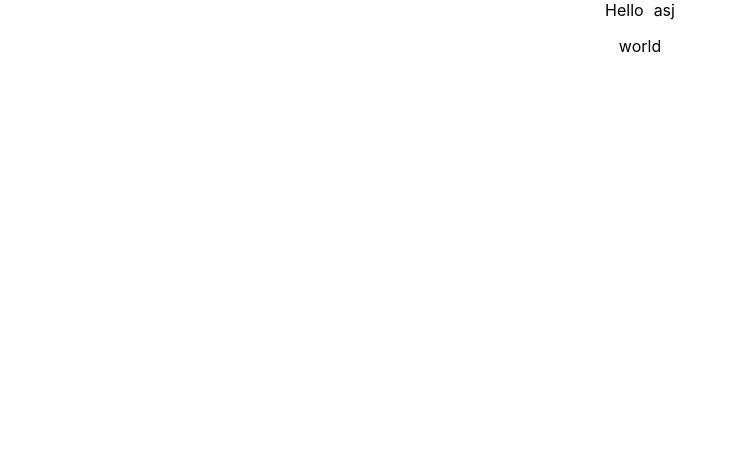
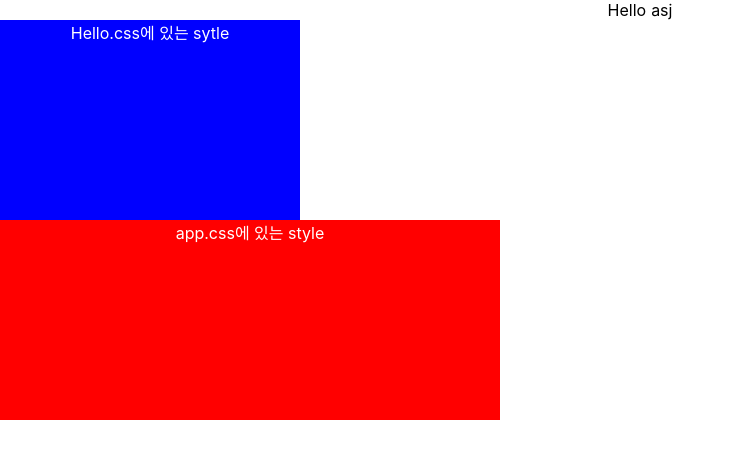
Before and after one commit to ahn-sujin/create-react-app-test, a React (Create React App) app in the folder voca/: page / in a window 1280 px wide. Shown: the top 458 px of the page, without its empty margins (0-737 px from the left). Built offline with nearby package versions, Linux system fonts and the light colour scheme.

Commit message:
컴포넌트별 css 적용 / module.css 사용

```diff
--- a/voca/src/App.js
+++ b/voca/src/App.js
@@ -1,5 +1,6 @@
 import logo from './logo.svg';
 import './App.css';
+import styles from './App.module.css'
 import Hello from './component/Hello';
 import Welcome from './component/Welcome';
 
@@ -7,7 +8,7 @@ function App() {
   return (
     <div className="App">
       <Hello/>
-      <Welcome/>
+      <div className = {styles.box}>app.css에 있는 style</div>
     </div>
   );
 }
--- /dev/null
+++ b/voca/src/App.module.css
@@ -0,0 +1,6 @@
+.box{
+    width: 500px;
+    height: 200px;
+    background: red;
+    color: #fff;
+  }
--- a/voca/src/component/Hello.js
+++ b/voca/src/component/Hello.js
@@ -1,10 +1,12 @@
 import Name from './Name'
+import styles from './Hello.module.css';
 
 const Hello = () => {
     return (
         <div>
             <span>Hello</span>
             <Name/>
+            <div className={styles.box}>Hello.css에 있는 sytle</div>
         </div>
     )
 }
--- /dev/null
+++ b/voca/src/component/Hello.module.css
@@ -0,0 +1,6 @@
+.box{
+    width: 300px;
+    height: 200px;
+    background: blue;
+    color: #fff;
+}
--- a/voca/src/component/Name.js
+++ b/voca/src/component/Name.js
@@ -1,9 +1,5 @@
 const Name = () => {
-    return <span
-            style = {
-                {marginLeft: '10px'}
-            }
-            >asj</span>
+    return <span style={{marginLeft:'5px'}}>asj</span>
 }
 
 export default Name;
```
